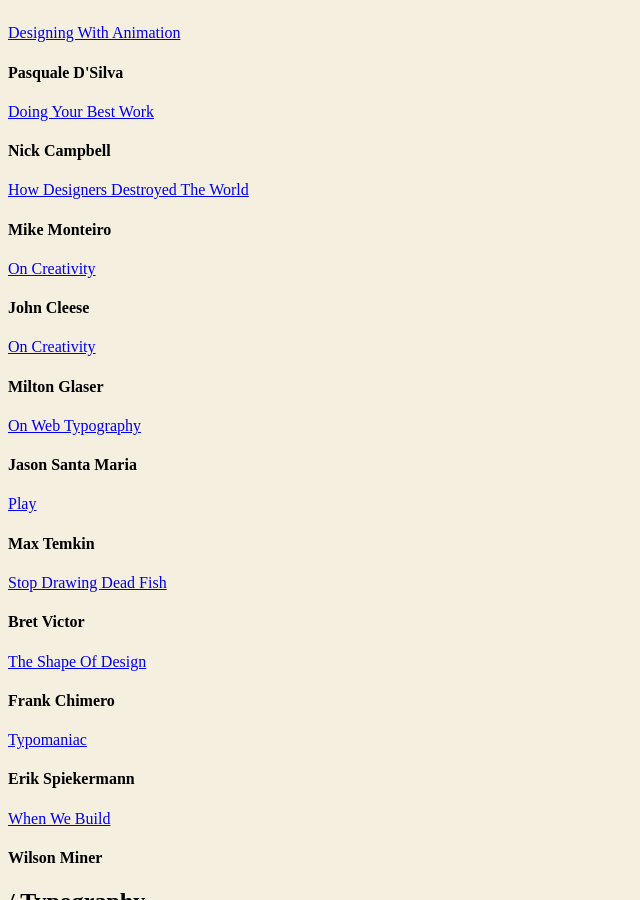
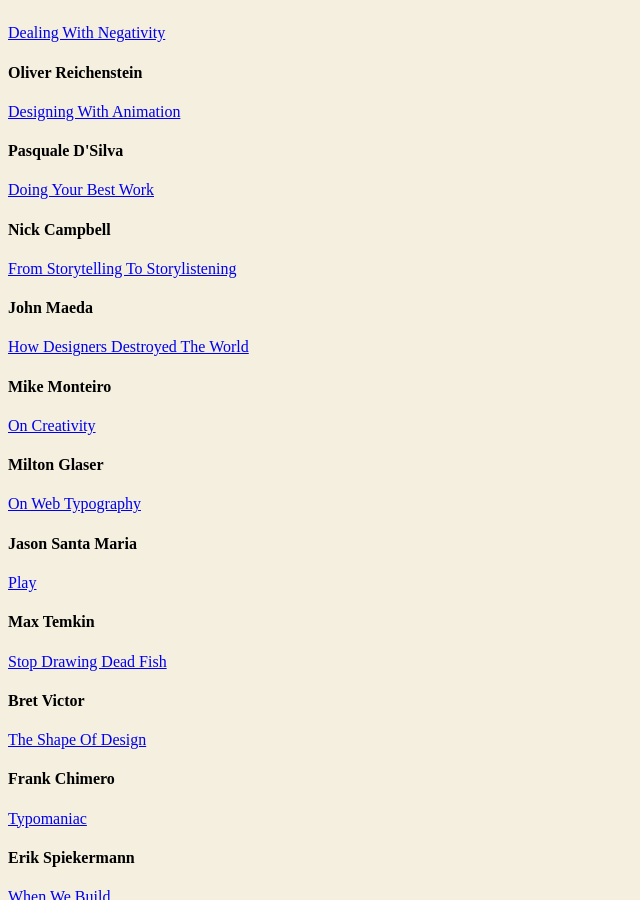
Before and after one commit to drocarmo/resources, a Jekyll site: the page built from index.html, in a window 1280 px wide and 900 px high, scrolled down 8593 px. Shown: the whole window, without its empty margins (0-640 px from the left). Built offline with Jekyll 4.4.1, drawn with Linux system fonts in a browser that asks for light colours; some of the changed text lies outside the part shown.

Commit message:
added items to approach and talks

```diff
--- a/_data/approach.yml
+++ b/_data/approach.yml
@@ -23,6 +23,10 @@
 - title: Getting Real
   url: http://gettingreal.37signals.com/toc.php
   author: Basecamp
+
+- title: How You Know
+  url: http://www.paulgraham.com/know.html
+  author: Paul Graham
 
 - title: Learning To See
   url: http://ia.net/blog/learning-to-see/
--- a/_data/talks.yml
+++ b/_data/talks.yml
@@ -16,13 +16,13 @@
   url: http://youtu.be/3DdckQKCUeQ
   author: Nick Campbell
 
+- title: From Storytelling To Storylistening
+  url: http://youtu.be/U8-Q70gV2Yk
+  author: John Maeda
+
 - title: How Designers Destroyed The World
   url: https://vimeo.com/68470326
   author: Mike Monteiro
-
-- title: On Creativity
-  url: http://youtu.be/AU5x1Ea7NjQ
-  author: John Cleese
 
 - title: On Creativity
   url: http://youtu.be/FfHZ8Rf9yew
```
